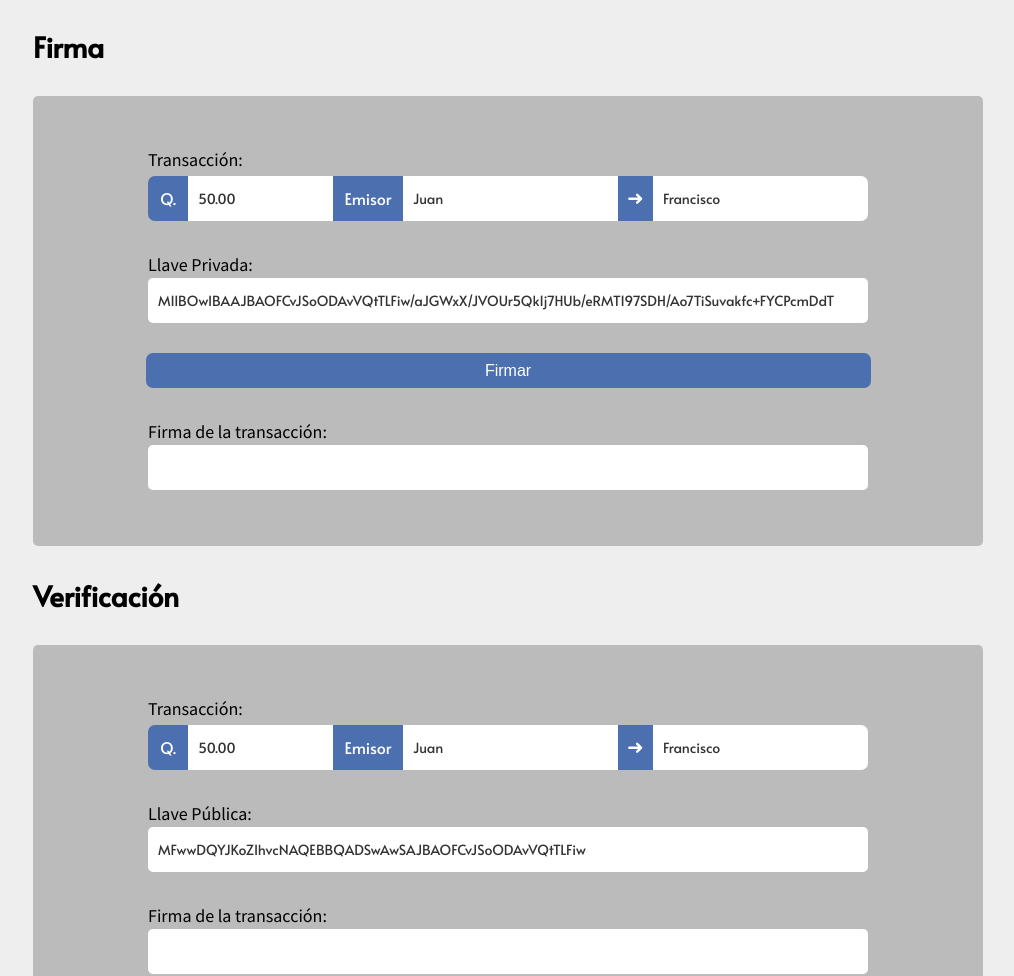
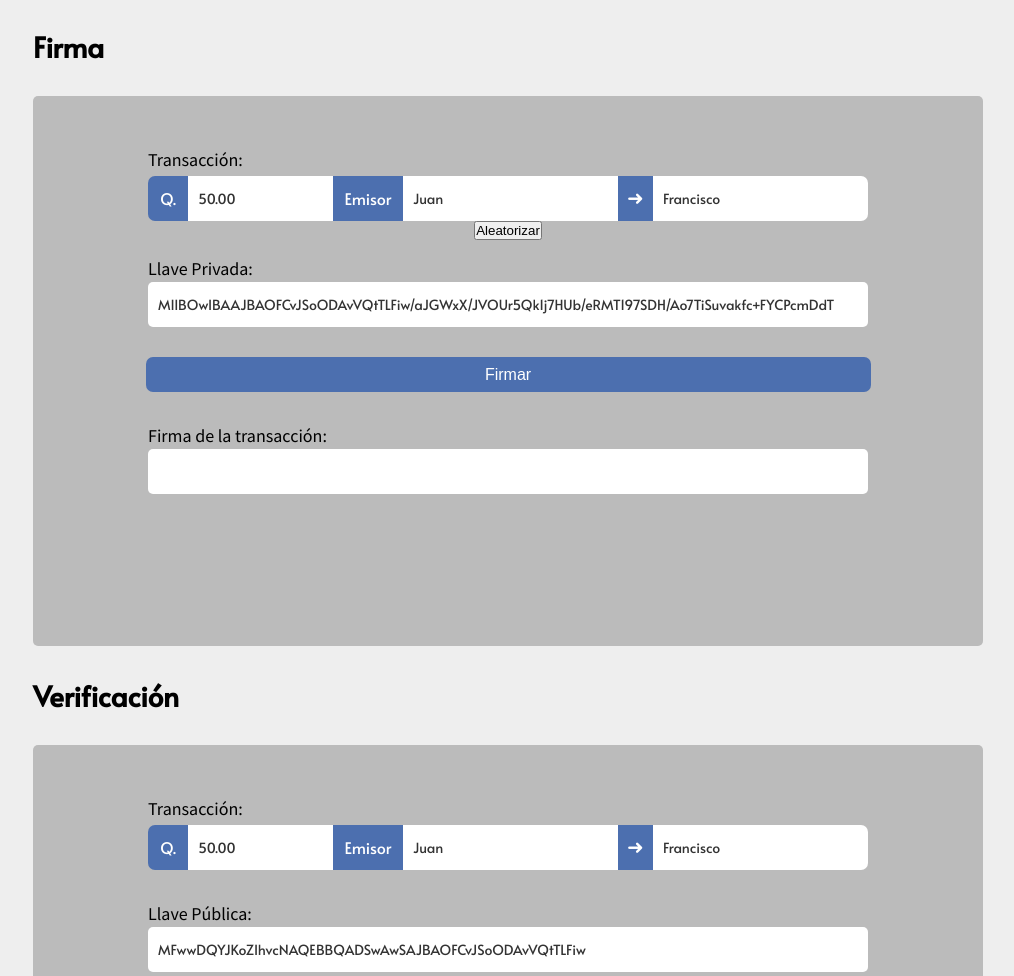
Before and after one commit to Gabriel-Lemus/Simulador-Blockchain, a website: page public/conceptos/transactions.html in a window 1280 px wide. Shown: the part 1260-2236 px from the top of the page, without its empty margins (107-1121 px from the left). Drawn offline with Linux system fonts and the light colour scheme.

Commit message:
Fixed randomization issue

```diff
--- a/public/conceptos/transactions.html
+++ b/public/conceptos/transactions.html
@@ -192,11 +192,7 @@
       <div class="medium-separator"></div>
       <h1 class="text-title">Firma</h1>
       <div class="medium-separator"></div>
-      <div
-        id="signature-card"
-        class="signature-container-neutral-1"
-        style="height: 350px"
-      >
+      <div id="signature-card" class="signature-container-neutral-1">
         <p class="text" style="text-align: left; margin-left: 65px">
           Transacción:
         </p>
@@ -207,18 +203,19 @@
         <input class="text" id="sender-1" />
         <div id="receiver-div">➜</div>
         <input class="text" id="receiver-1" />
-        <div class="big-separator"></div>
+        <button id="assign-rand-values">Aleatorizar</button>
+        <div class="separator"></div>
         <p class="text" style="text-align: left; margin-left: 65px">
           Llave Privada:
         </p>
-        <input class="text" id="private-key-space" />
+        <input class="text" id="private-key-space" readonly />
         <div class="medium-separator"></div>
         <button id="sign-button" class="sign-button">Firmar</button>
         <div class="medium-separator"></div>
         <p class="text" style="text-align: left; margin-left: 65px">
           Firma de la transacción:
         </p>
-        <input type="text" id="message-signature-original" />
+        <input type="text" id="message-signature-original" readonly />
         <div class="medium-separator"></div>
         <p class="text" id="is-mined"></p>
       </div>
```
